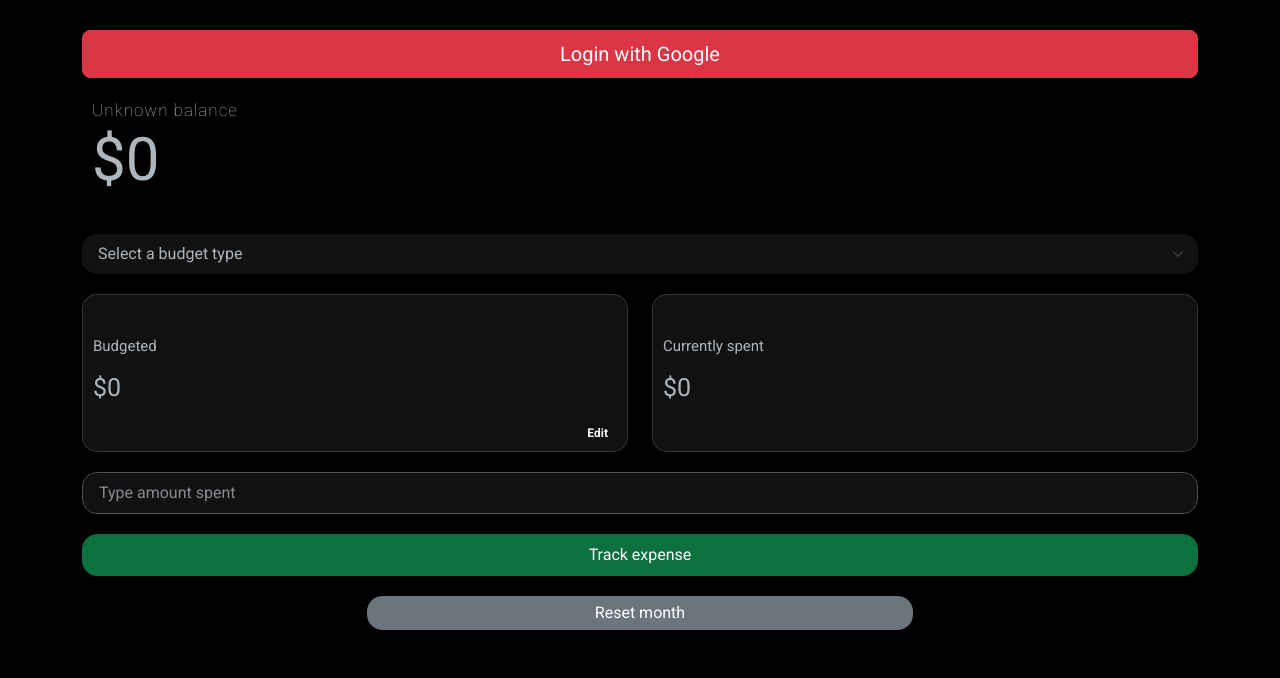
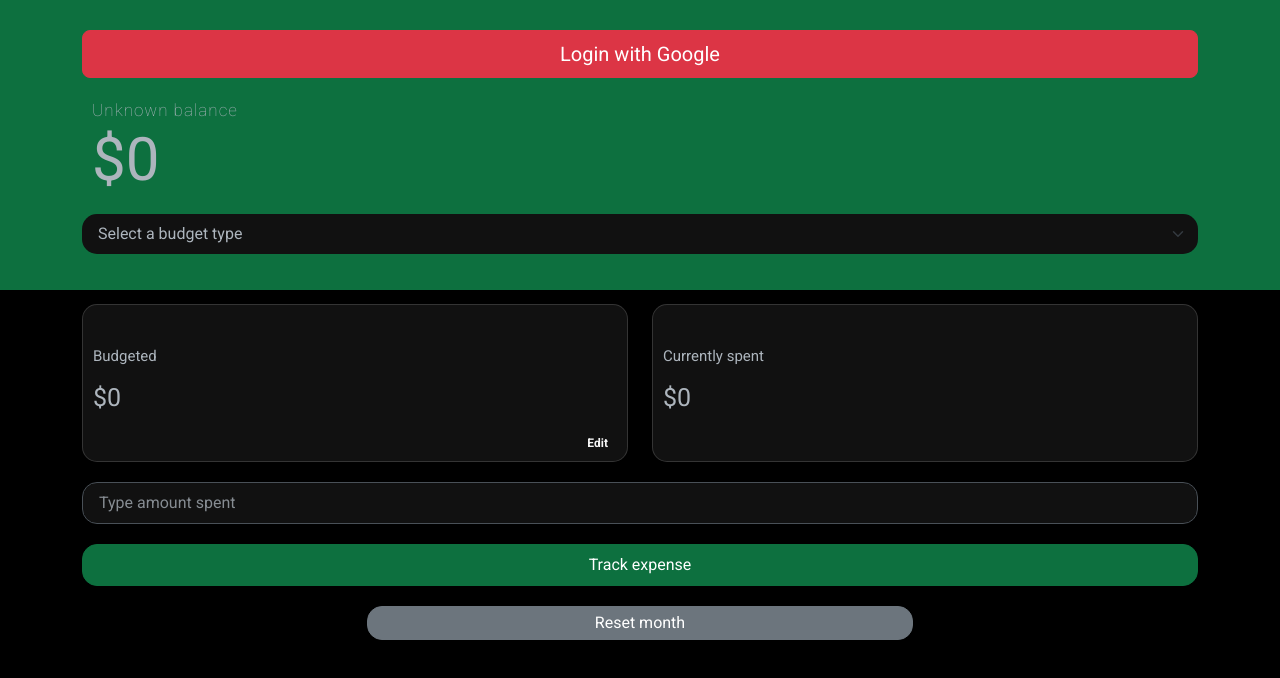
Before and after one commit to saadixl/Budgetics, a React (Create React App) app: page / in a window 1280 px wide. Shown: the top 678 px of the page. Built offline with nearby package versions, Linux system fonts and the light colour scheme.

Commit message:
Adjust ui

```diff
--- a/src/App.js
+++ b/src/App.js
@@ -78,6 +78,7 @@ function App() {
   const { budget = 0, current = 0 } = budgetTypes[selectedBudgetType] || {};
   return (
     <Container>
+      <div className="header-on-background"></div>
       <Row>
         <Header
           currentUser={currentUser}
@@ -91,7 +92,7 @@ function App() {
             title={`${getBudgetTitle(selectedBudgetType)} balance`}
           />
         </Col>
-        <Col xs={12}>
+        <Col className="budget-type-wrapper" xs={12}>
           <BudgetTypes setSelectedBudgetType={setSelectedBudgetType} />
         </Col>
         <Col xs={6}>
--- a/src/index.css
+++ b/src/index.css
@@ -3,6 +3,16 @@ body {
   color: #f5f5f5;
   padding: 30px 15px;
   font-family: "Roboto", sans-serif;
+}
+
+.header-on-background {
+  position: fixed;
+  top: 0;
+  left: 0;
+  height: 290px;
+  width: 100%;
+  background-color: #0d703f;
+  z-index: -10;
 }
 
 [data-bs-theme="dark"] {
@@ -50,6 +60,10 @@ body {
   min-height: 105.5px;
   background: transparent;
   border: none;
+  margin-bottom: 10px;
+}
+
+.budget-type-wrapper {
   margin-bottom: 30px;
 }
 
@@ -69,7 +83,7 @@ body {
 }
 
 .header {
-  margin-bottom: 30px;
+  margin-bottom: 15px;
   font-weight: 100;
 }
 
@@ -78,11 +92,12 @@ body {
 }
 
 .header-img {
-  border-radius: 50%;
+  border-radius: 30%;
   width: 50px;
 }
 
 .welcome-back-text {
+  margin-top: 5px;
   font-size: 12px;
   letter-spacing: 1px;
   color: #ccc;
@@ -95,9 +110,8 @@ body {
 }
 
 .signout-out-icon {
-  margin-left: 20px;
   margin-top: 10px;
-  font-size: 25px;
+  font-size: 15px;
   cursor: pointer;
 }
 
```
